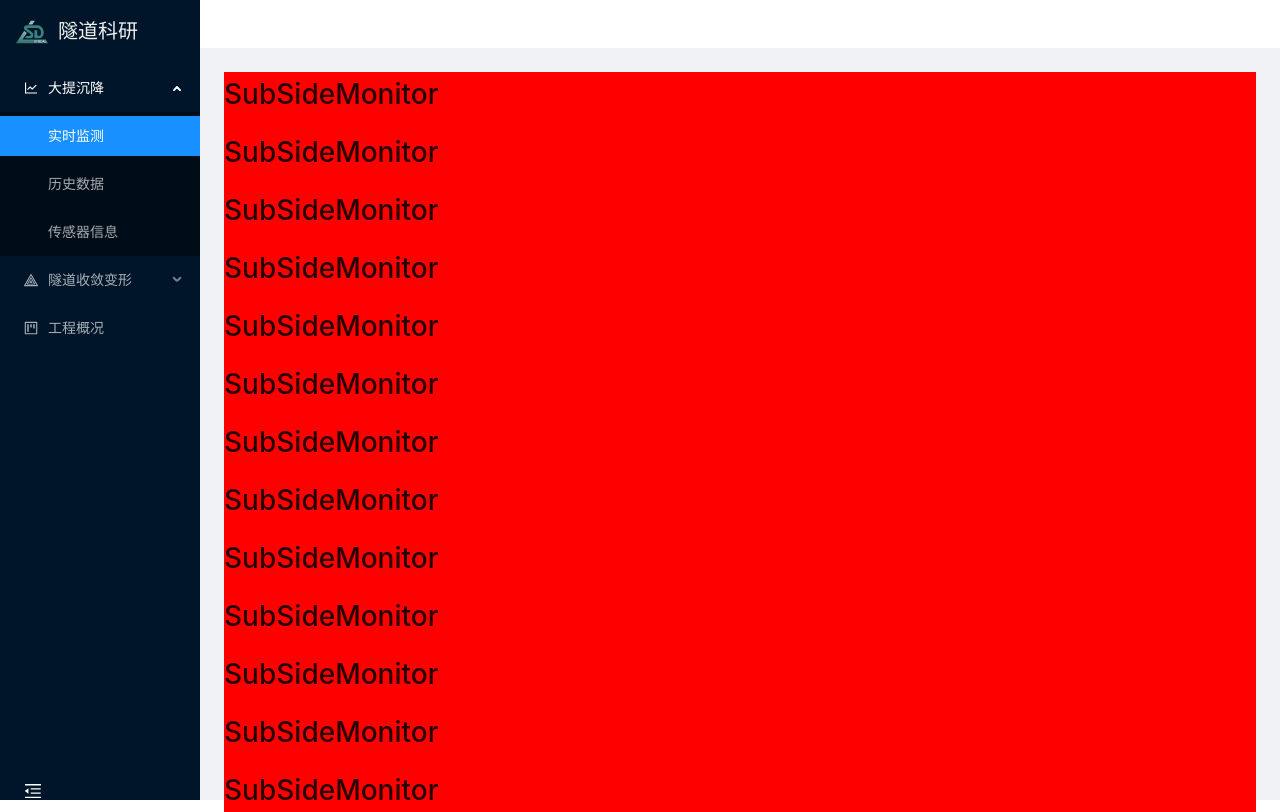
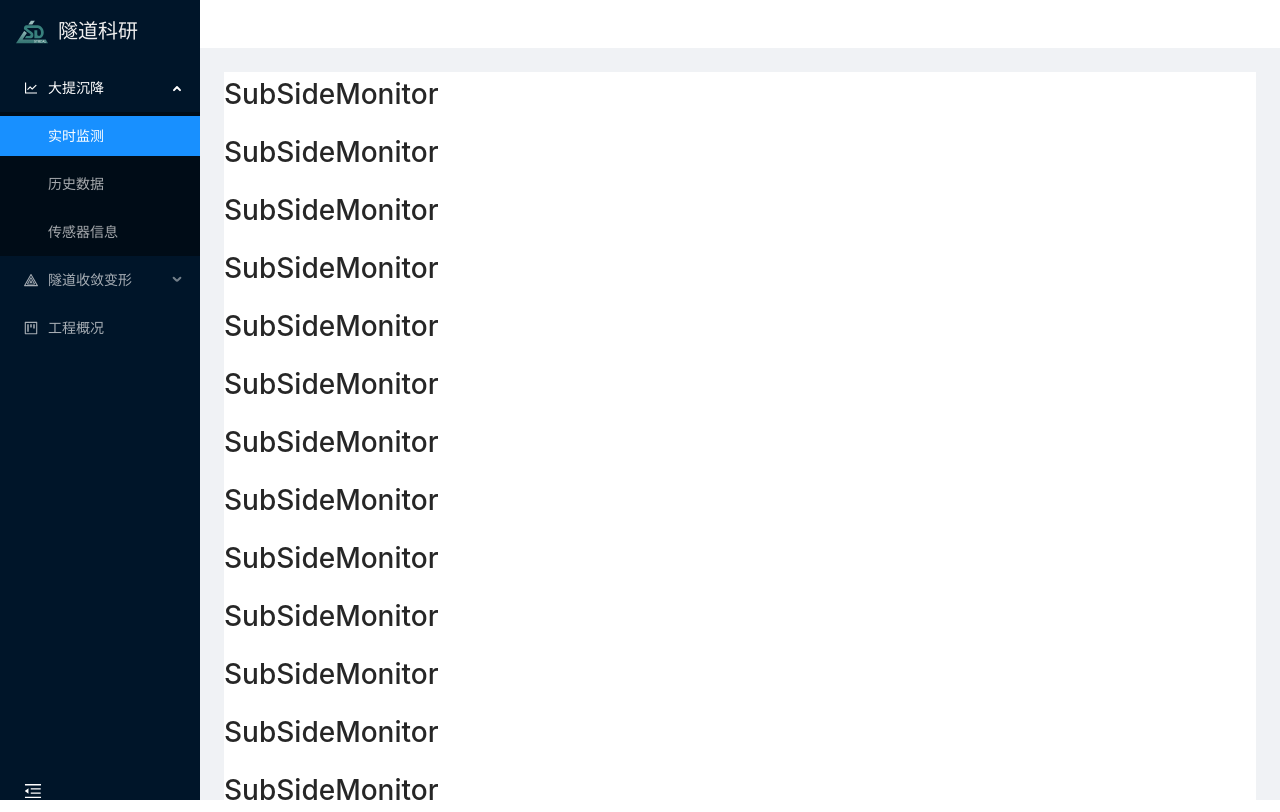
Before and after one commit to yzlvbk/tunnel-scientific-research, a React (Create React App) app: page /subsideMonitor in a window 1280 px wide. Built offline with nearby package versions, Linux system fonts and the light colour scheme.

Commit message:
导航栏随窗口自适应

```diff
--- a/src/pages/Home/Home.module.less
+++ b/src/pages/Home/Home.module.less
@@ -27,6 +27,7 @@
 
 
   .content {
+    margin-top: 48px;
     padding: 24px;
     // background: #fff;
   }
--- a/src/pages/Home/Home.tsx
+++ b/src/pages/Home/Home.tsx
@@ -7,27 +7,49 @@ import SideMenu from './components/SideMenu/SideMenu'
 import {
   MenuFoldOutlined
 } from '@ant-design/icons'
+import { debounce } from '../../utils/debounce'
 import SubSideMonitor from '../SubsideMonitor/SubSideMonitor'
 import SubsideHistory from '../SubsideHistory/SubsideHistory'
 const { Header, Sider, Content } = Layout
 
 
 export default class Home extends Component<RouteComponentProps> {
-
-  componentDidMount() {
-    // home页面，path='/'时，重定向至 /subsideMonitor
-    if (this.props.location.pathname === '/') this.props.history.push('/subsideMonitor')
-  }
-  public state = {
-    collapsed: false  // 侧边栏是否折叠
-  }
-
   // 切换折叠按钮
   public toggle = () => {
     this.setState({
       collapsed: !this.state.collapsed
     })
   }
+
+  // 根据窗口变化，是否折叠导航栏
+  public handleResize = (e: any) => {
+    console.log(window.innerWidth)
+    if (window.innerWidth < 960) {
+      this.setState({
+        collapsed: true
+      })
+    } else {
+      this.setState({
+        collapsed: false
+      })
+    }
+  }
+
+
+
+  componentDidMount() {
+    // home页面，path='/'时，重定向至 /subsideMonitor
+    if (this.props.location.pathname === '/') this.props.history.push('/subsideMonitor')
+
+    //监听窗口大小改变
+    // eslint-disable-next-line no-restricted-globals
+    window.addEventListener('resize', debounce(this.handleResize, 100))
+  }
+  public state = {
+    collapsed: false  // 侧边栏是否折叠
+  }
+
+
 
   render() {
     return (
@@ -41,9 +63,9 @@ export default class Home extends Component<RouteComponentProps> {
           </div>
         </Sider>
 
-        <Layout>
+        <Layout style={{ position: 'relative' }}>
           {/* 头部区域 */}
-          <Header style={{ backgroundColor: '#fff', padding: 0, height: 48 }}></Header>
+          <Header style={{ position: 'fixed', top: 0, backgroundColor: '#fff', padding: 0, width: '100%', height: 48 }}></Header>
 
           {/* 内容区域 */}
           <Content className={home.content}>
--- a/src/pages/SubsideMonitor/SubSideMonitor.tsx
+++ b/src/pages/SubsideMonitor/SubSideMonitor.tsx
@@ -6,7 +6,7 @@ export interface ISubSideMonitorProps {
 export default class SubSideMonitor extends React.Component<ISubSideMonitorProps> {
   public render() {
     return (
-      <div style={{ backgroundColor: 'red' }}>
+      <div style={{ backgroundColor: '#fff' }}>
         <h1>SubSideMonitor</h1>
         <h1>SubSideMonitor</h1>
         <h1>SubSideMonitor</h1>
--- /dev/null
+++ b/src/utils/debounce.js
@@ -0,0 +1,11 @@
+export const debounce = (fn, wait) => {
+  let timer = null
+
+  return () => {
+    if (timer !== null) clearTimeout(timer)
+    timer = setTimeout(() => {
+      fn(Event)
+      clearTimeout(timer)
+    }, wait);
+  }
+}
```
